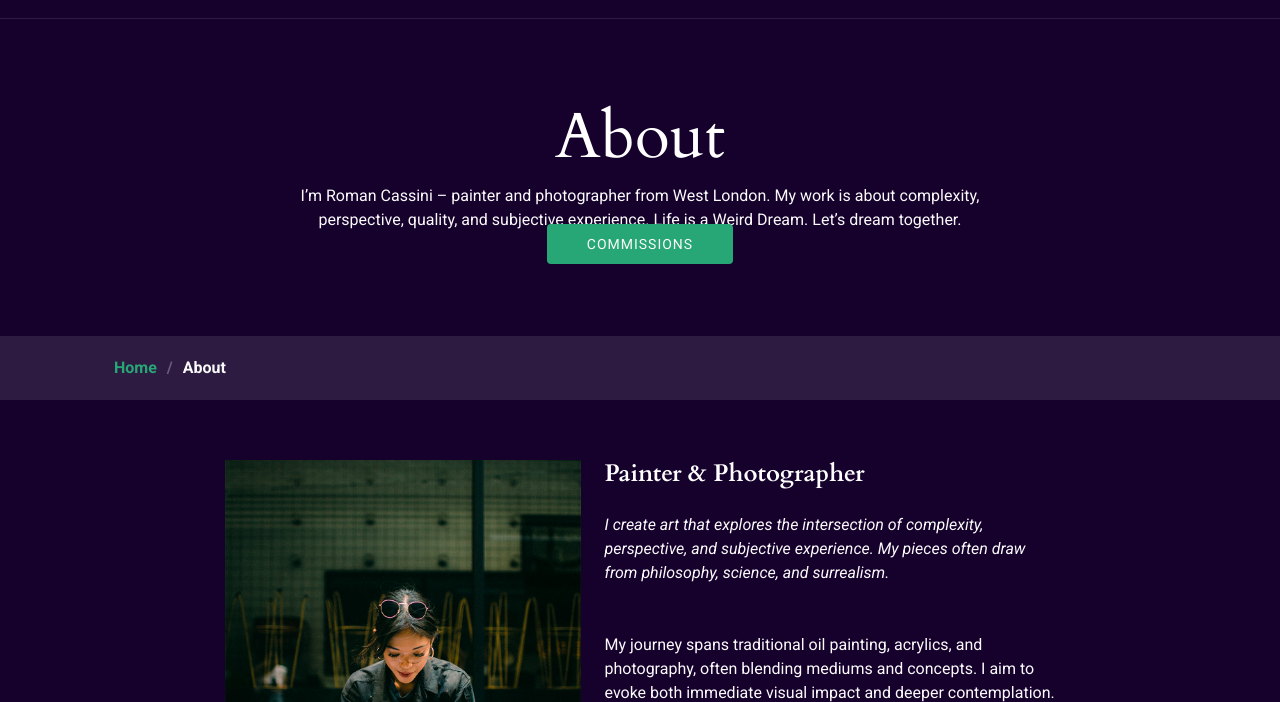
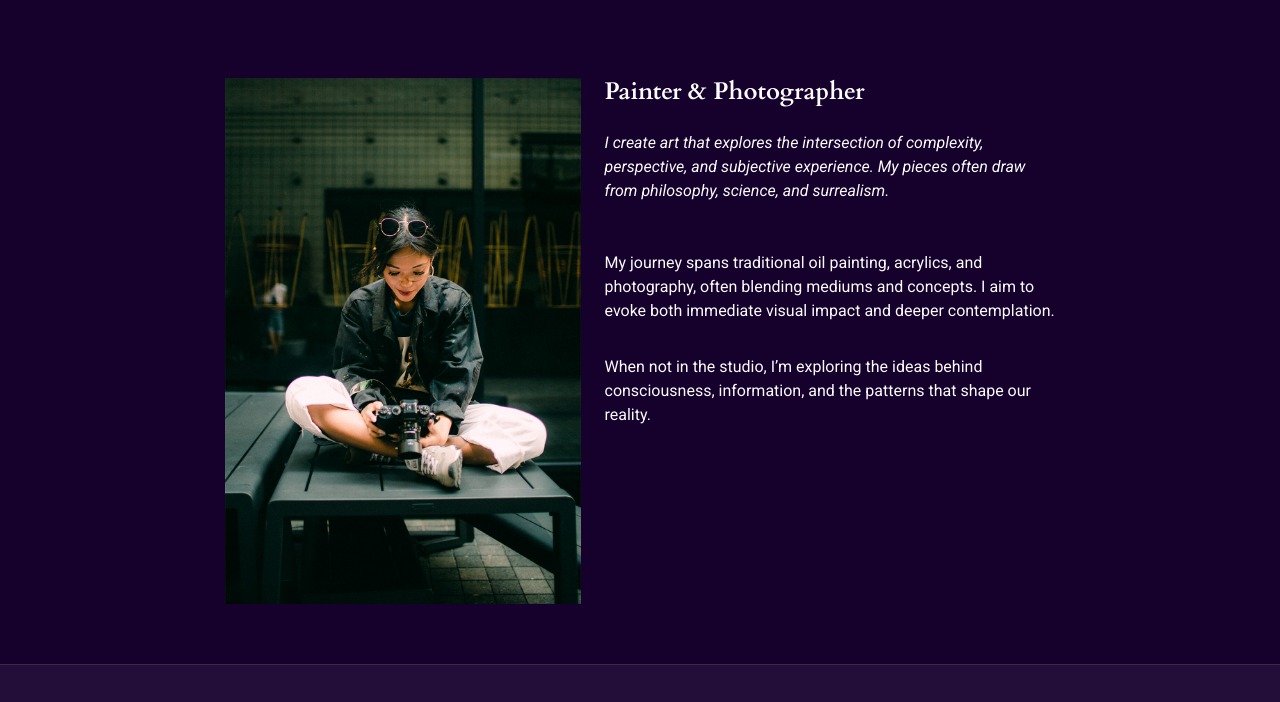
Before and after one commit to romancassini/weird-dream-landing, a website: page public/about.html in a window 1280 px wide. Shown: the part 80-782 px from the top of the page. Drawn offline with Linux system fonts and the light colour scheme.

Commit message:
Update about.html

```diff
--- a/public/about.html
+++ b/public/about.html
@@ -77,29 +77,6 @@
 
   <main class="main">
 
-    <!-- Page Title -->
-    <div class="page-title" data-aos="fade">
-      <div class="heading">
-        <div class="container">
-          <div class="row d-flex justify-content-center text-center">
-            <div class="col-lg-8">
-              <h1>About</h1>
-              <p class="mb-0">I’m Roman Cassini – painter and photographer from West London. My work is about complexity, perspective, quality, and subjective experience. Life is a Weird Dream. Let’s dream together.</p>
-              <a href="contact.html" class="cta-btn">Commissions<br></a>
-            </div>
-          </div>
-        </div>
-      </div>
-      <nav class="breadcrumbs">
-        <div class="container">
-          <ol>
-            <li><a href="index.html">Home</a></li>
-            <li class="current">About</li>
-          </ol>
-        </div>
-      </nav>
-    </div><!-- End Page Title -->
-
     <!-- About Section -->
     <section id="about" class="about section">
       <div class="container" data-aos="fade-up" data-aos-delay="100">
```
